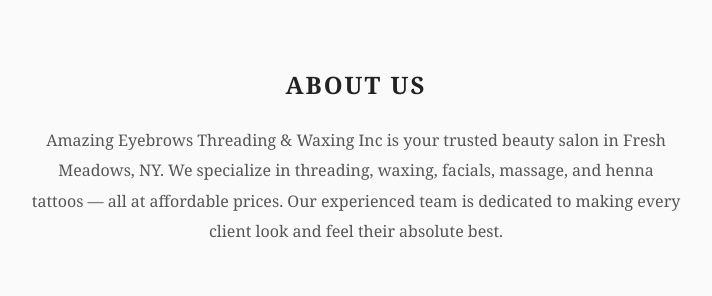
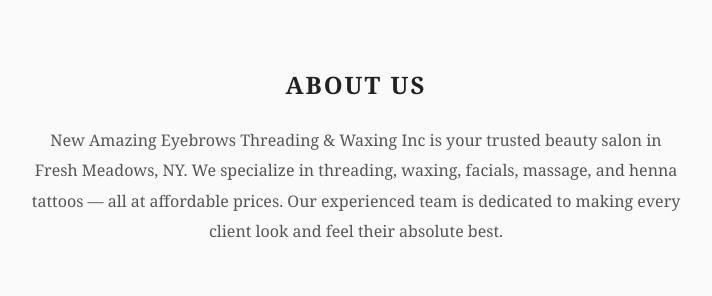
Before and after one commit to prakashpyakurel77/amazing-threading-salon, a plain HTML site: page index.html in a window 1280 px wide. Shown: the part 1620-1916 px from the top of the page, without its empty margins (284-996 px from the left). Drawn offline with Linux system fonts and the light colour scheme.

Commit message:
Update About Us description in index.html

```diff
--- a/index.html
+++ b/index.html
@@ -149,7 +149,7 @@
 
   <div id="about">
     <h2>About Us</h2>
-    <p>Amazing Eyebrows Threading & Waxing Inc is your trusted beauty salon in Fresh Meadows, NY.
+    <p> New Amazing Eyebrows Threading & Waxing Inc is your trusted beauty salon in Fresh Meadows, NY.
     We specialize in threading, waxing, facials, massage, and henna tattoos — all at affordable prices.
     Our experienced team is dedicated to making every client look and feel their absolute best.</p>
   </div>
```
